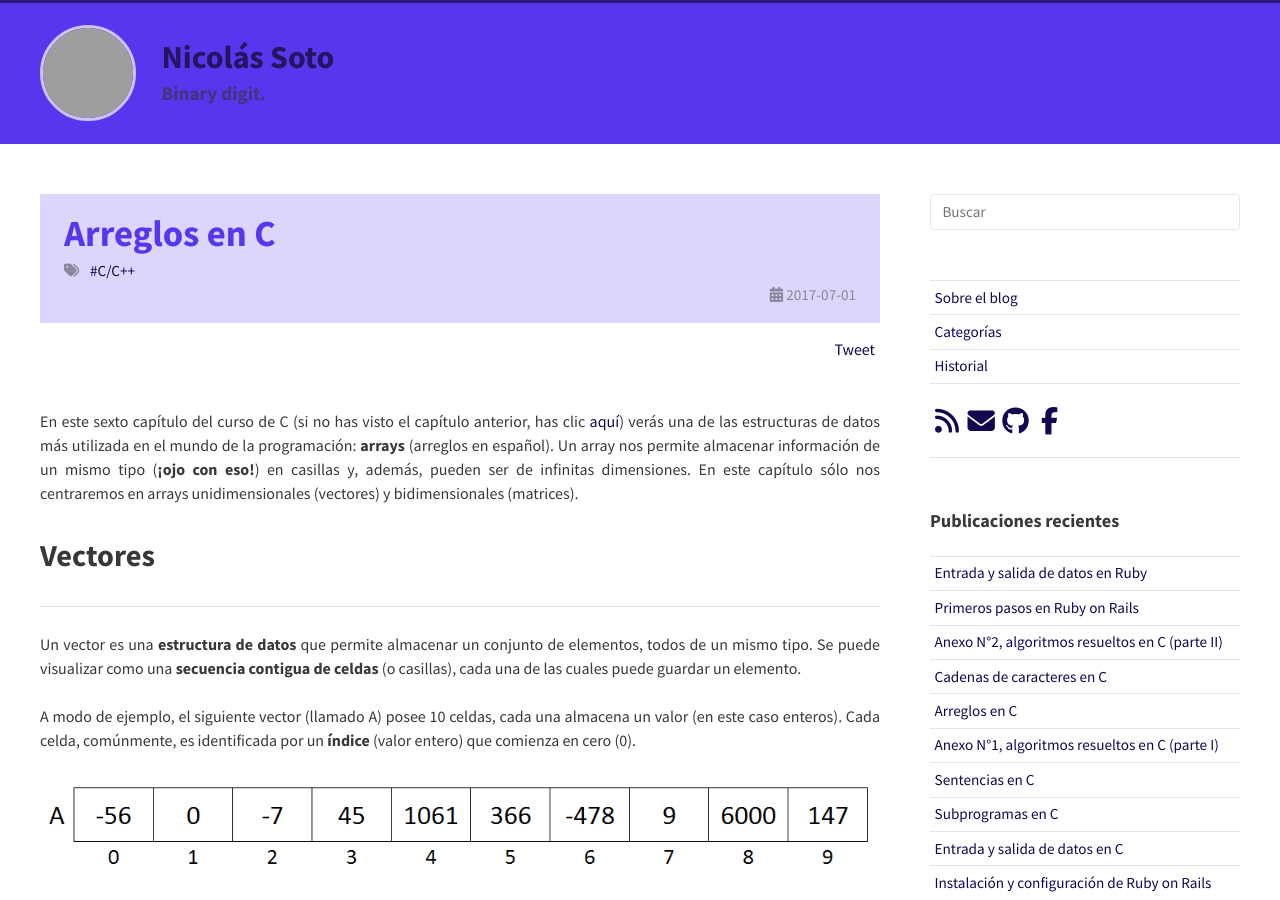
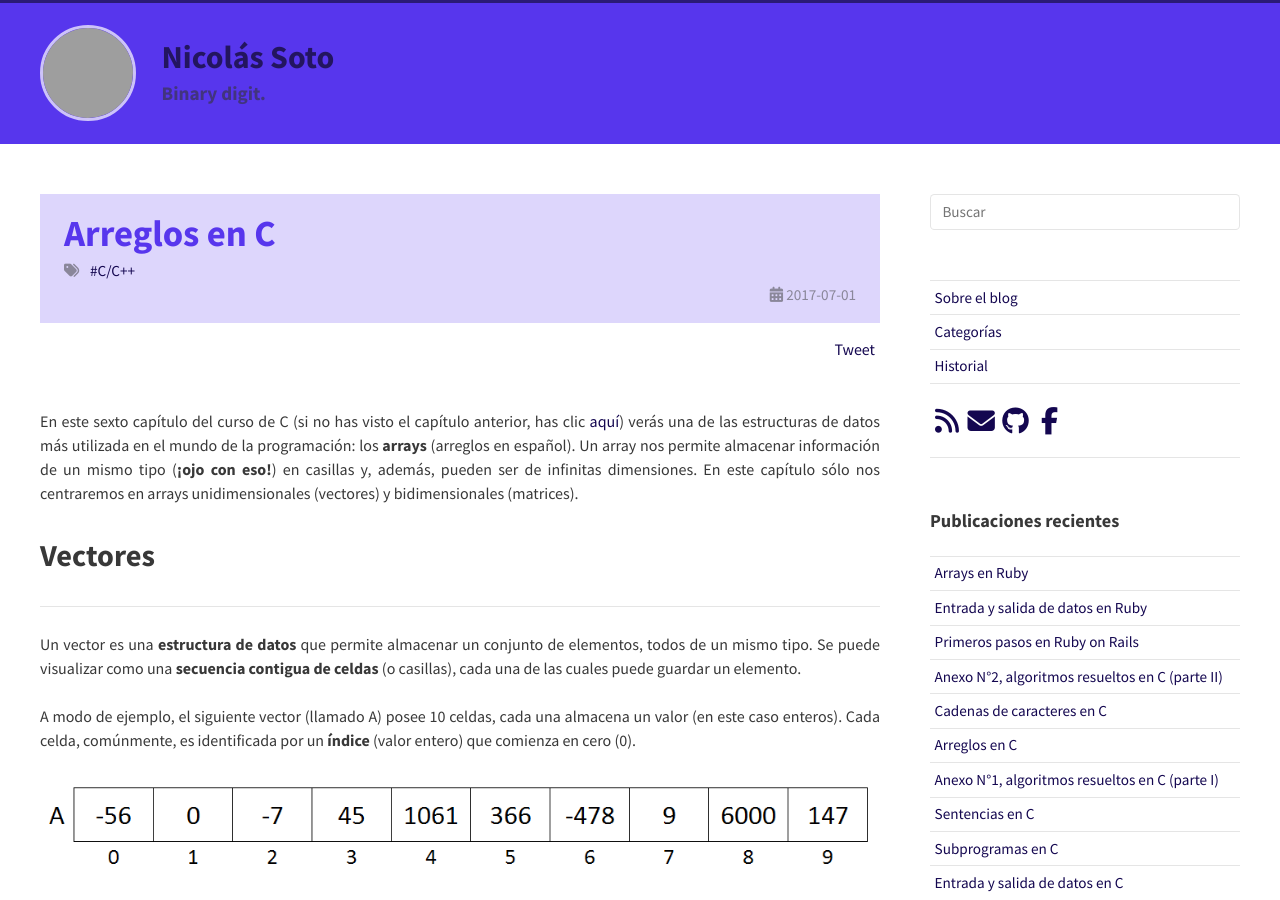
Before and after one commit to nisoto/nisoto, a Jekyll site: the page built from _posts/2017-07-01-arreglos-c.md, in a window 1280 px wide and 900 px high. Built offline with Jekyll 4.4.1, drawn with Linux system fonts in a browser that asks for light colours; nearby versions of some CDN libraries; comment, search, counter and statistics services are not loaded; grey boxes are pictures that could not be loaded.

Commit message:
subiendo capitulo arrays ruby

```diff
--- a/_posts/2017-07-01-arreglos-c.md
+++ b/_posts/2017-07-01-arreglos-c.md
@@ -5,7 +5,7 @@ tags: C/C++
 eye_catch:
 ---
 
-En este sexto capítulo del curso de C (si no has visto el capítulo anterior, has clic [aquí](https://nisoto.github.io/2017/06/29/subprogramas-c/)) verás una de las estructuras de datos más utilizada en el mundo de la programación: **arrays** (arreglos en español). Un array nos permite almacenar información de un mismo tipo (**¡ojo con eso!**) en casillas y, además, pueden ser de infinitas dimensiones. En este capítulo sólo nos centraremos en arrays unidimensionales (vectores) y bidimensionales (matrices).
+En este sexto capítulo del curso de C (si no has visto el capítulo anterior, has clic [aquí](https://nisoto.github.io/2017/06/29/subprogramas-c/)) verás una de las estructuras de datos más utilizada en el mundo de la programación: los **arrays** (arreglos en español). Un array nos permite almacenar información de un mismo tipo (**¡ojo con eso!**) en casillas y, además, pueden ser de infinitas dimensiones. En este capítulo sólo nos centraremos en arrays unidimensionales (vectores) y bidimensionales (matrices).
 
 <!--more-->
 
```
Also changed, not shown: _posts/2017-08-11-arrays-ruby.md (added, +17 -0 lines).
